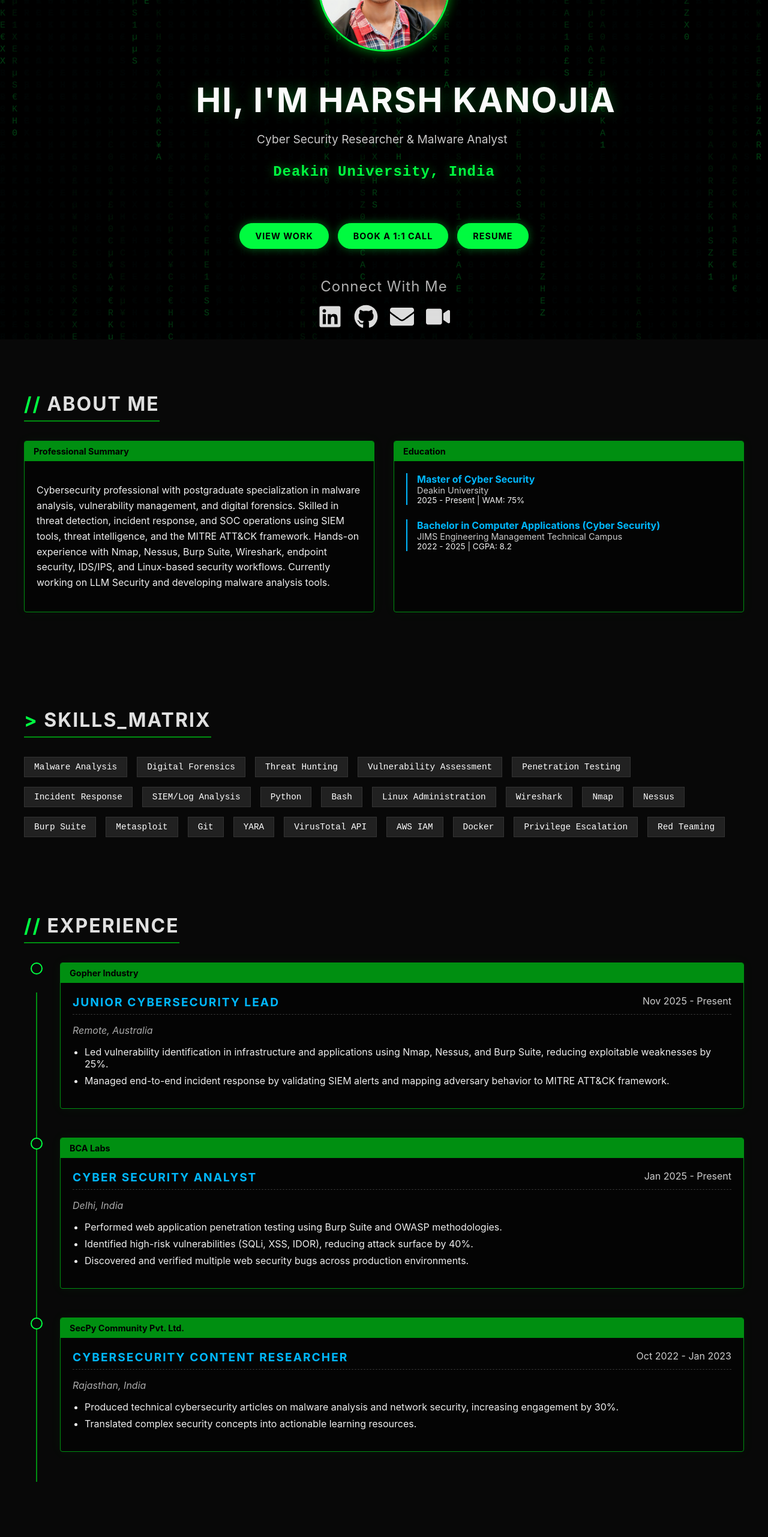
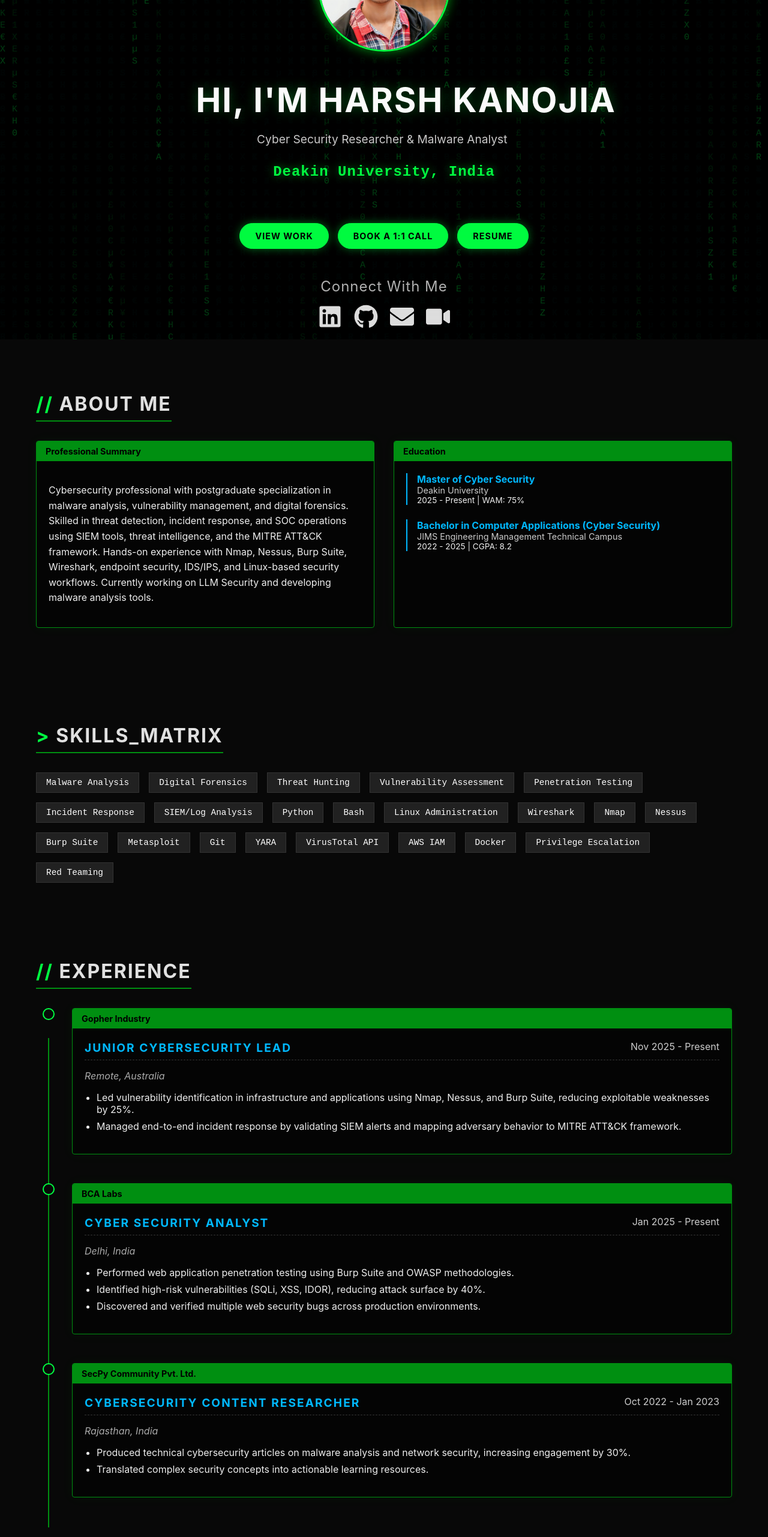
Before and after one commit to harsh-hak/harsh-hak.github.io, a React (Vite) app: page / in a window 1280 px wide. Shown: the part 234-2797 px from the top of the page at 60% size. Built offline with nearby package versions, Linux system fonts and the light colour scheme; no server answers.

Commit message:
style: Fix padding overrides to preserve mobile spacing

```diff
--- a/src/index.css
+++ b/src/index.css
@@ -517,7 +517,8 @@ a:hover {
    ========================================= */
 
 .projects-container {
-  padding: 4rem 0;
+  padding-top: 4rem;
+  padding-bottom: 4rem;
 }
 
 .projects-grid {
@@ -570,7 +571,8 @@ a:hover {
    ========================================= */
 
 .experience-container {
-  padding: 4rem 0;
+  padding-top: 4rem;
+  padding-bottom: 4rem;
 }
 
 .timeline-dot {
@@ -623,7 +625,8 @@ a:hover {
    ========================================= */
 
 .publications-container {
-  padding: 4rem 0;
+  padding-top: 4rem;
+  padding-bottom: 4rem;
 }
 
 .publications-grid {
@@ -668,7 +671,8 @@ a:hover {
    ========================================= */
 
 .about-container {
-  padding: 4rem 0;
+  padding-top: 4rem;
+  padding-bottom: 4rem;
 }
 
 .about-grid {
@@ -707,7 +711,8 @@ a:hover {
    ========================================= */
 
 .skills-container {
-  padding: 4rem 0;
+  padding-top: 4rem;
+  padding-bottom: 4rem;
 }
 
 .skills-wrapper {
@@ -745,7 +750,8 @@ a:hover {
    ========================================= */
 
 .contact-section {
-  padding: 4rem 0;
+  padding-top: 4rem;
+  padding-bottom: 4rem;
   text-align: center;
   margin-bottom: 4rem;
 }
@@ -822,7 +828,8 @@ img {
    ========================================= */
 
 .blog-container {
-  padding: 4rem 0;
+  padding-top: 4rem;
+  padding-bottom: 4rem;
 }
 
 .blog-grid {
@@ -992,7 +999,8 @@ img {
    ========================================= */
 
 .community-container {
-  padding: 4rem 0;
+  padding-top: 4rem;
+  padding-bottom: 4rem;
 }
 
 .community-card {
@@ -1070,7 +1078,8 @@ img {
    ========================================= */
 
 .gh-stats-container {
-  padding: 4rem 0;
+  padding-top: 4rem;
+  padding-bottom: 4rem;
   display: flex;
   flex-direction: column;
   align-items: center;
```
